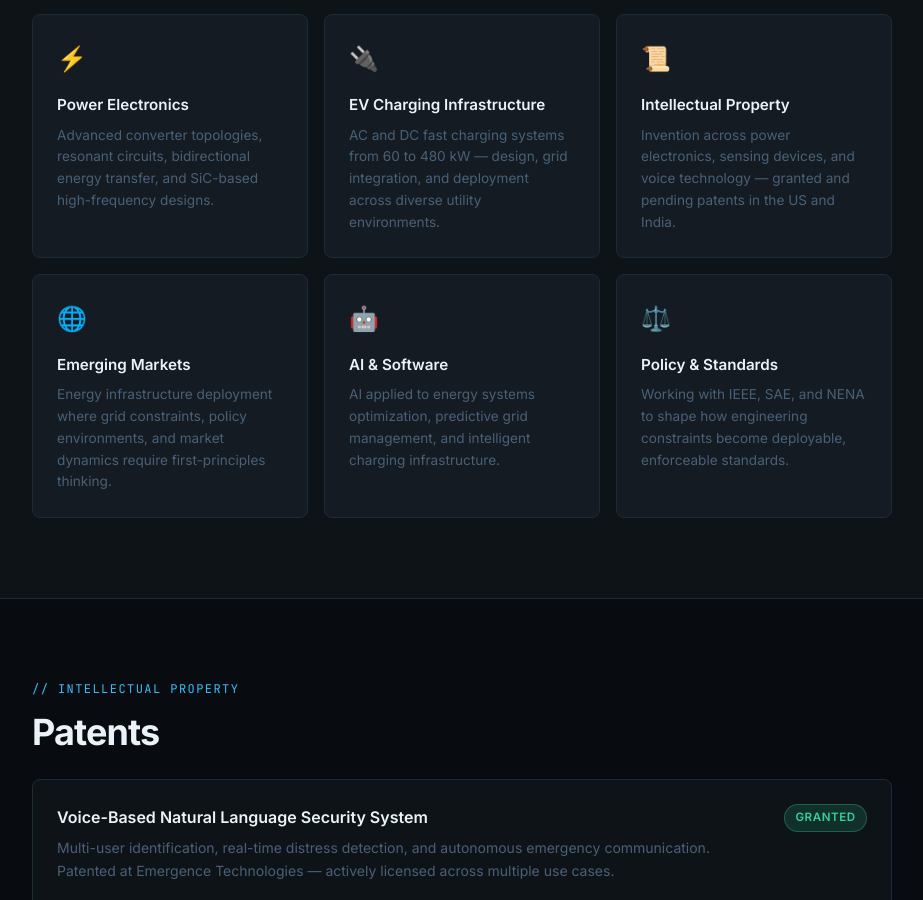
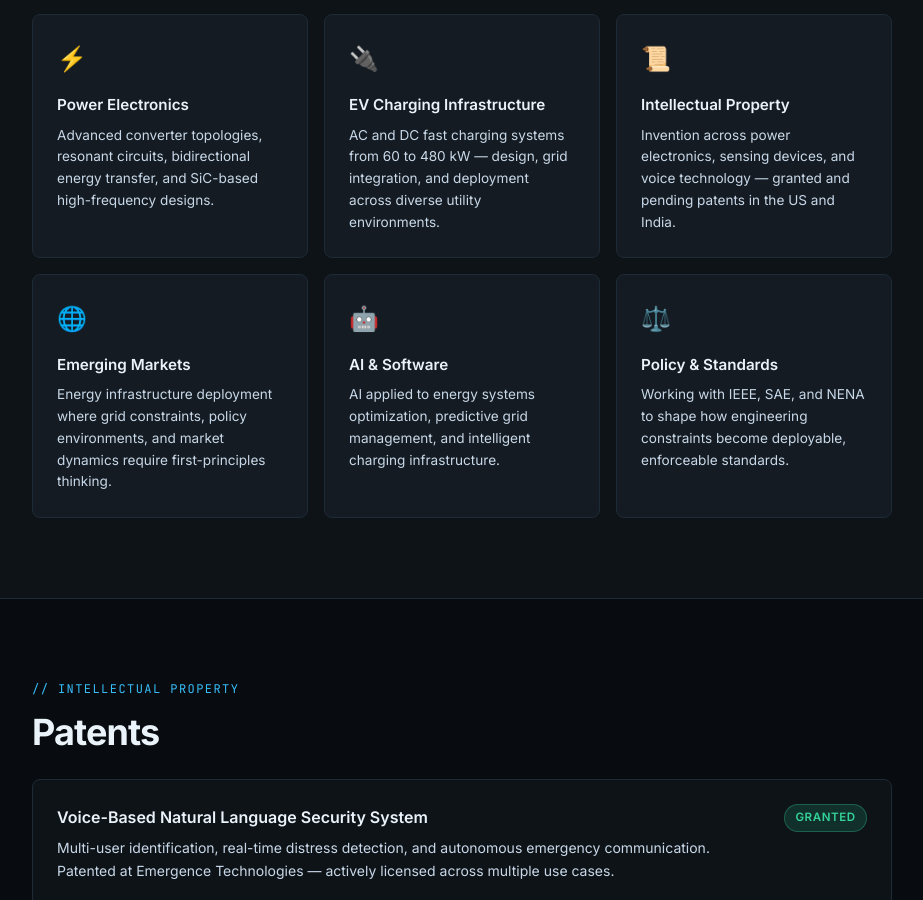
Before and after one commit to cdr2265/cdr2265.github.io, a plain HTML site: page index.html in a window 1280 px wide. Shown: the part 1900-2800 px from the top of the page, without its empty margins (178-1101 px from the left). Drawn offline with Linux system fonts and the light colour scheme.

Commit message:
Fix font contrast: brighten muted text and card desc

```diff
--- a/index.html
+++ b/index.html
@@ -19,7 +19,7 @@
       --bg2:      #0e1318;
       --bg3:      #141b22;
       --border:   #1e2a35;
-      --muted:    #4a6077;
+      --muted:    #7a9ab8;
       --text:     #c8d8e8;
       --heading:  #eaf2fa;
       --accent:   #38bdf8;
@@ -264,7 +264,7 @@
     }
     .focus-card p {
       font-size: 0.85rem;
-      color: var(--muted);
+      color: var(--text);
       line-height: 1.6;
     }
 
@@ -293,7 +293,7 @@
     }
     .patent-item p {
       font-size: 0.875rem;
-      color: var(--muted);
+      color: var(--text);
     }
     .patent-badge {
       display: inline-block;
```
